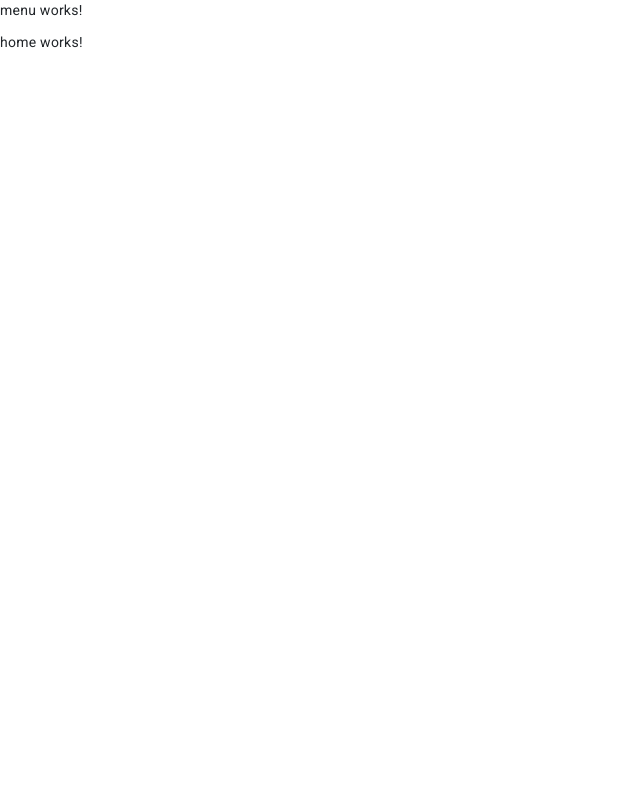
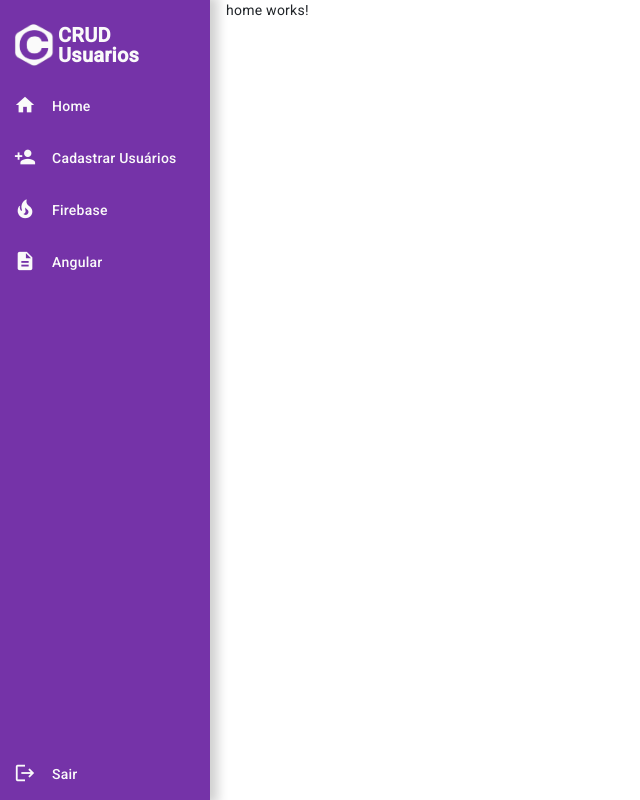
Before and after one commit to softwarefoundation/crud-usuarios, an Angular app: page /home in a window 1280 px wide. Shown: the whole page, without its empty margins (0-640 px from the left). Built offline with nearby package versions, Linux system fonts and the light colour scheme.

Commit message:
[Aula/20] 20. Estrutura do Menu lateral HTML + CSS + Inserindo na Home

```diff
--- a/src/app/app.module.ts
+++ b/src/app/app.module.ts
@@ -9,6 +9,7 @@
 import {FormsModule} from "@angular/forms";
 import { HomeComponent } from './pages/home/home.component';
 import { MenuComponent } from './components/menu/menu.component';
+import {MatIconModule} from "@angular/material/icon";
 
 @NgModule({
   declarations: [
@@ -21,7 +22,8 @@
   imports: [
     BrowserModule,
     AppRoutingModule,
-    FormsModule
+    FormsModule,
+    MatIconModule
   ],
   providers: [
     provideAnimationsAsync()
--- a/src/app/components/menu/menu.component.html
+++ b/src/app/components/menu/menu.component.html
@@ -1 +1,13 @@
-<p>menu works!</p>
+<nav class="sidemenu">
+  <ul>
+    <li routerLink="/home" >
+      <img src="assets/logo.png" width="40px" alt="">
+      <span class="logo">CRUD Usuarios</span>
+    </li>
+    <li routerLink="/home"><mat-icon>home</mat-icon>Home</li>
+    <li routerLink="/usuarios"><mat-icon>person_add</mat-icon>Cadastrar Usuários</li>
+    <a href=""target="_blank"><li><mat-icon>local_fire_department</mat-icon>Firebase</li></a>
+    <a href=""target="_blank"><li><mat-icon>description</mat-icon>Angular</li></a>
+    <li routerLink="/login" class="logout"><mat-icon>logout</mat-icon>Sair</li>
+  </ul>
+</nav>
--- a/src/app/components/menu/menu.component.scss
+++ b/src/app/components/menu/menu.component.scss
@@ -0,0 +1,52 @@
+.sidemenu {
+  width: 210px;
+  height: 100hv;
+  min-height: 100vh;
+  display: block;
+  float: left;
+  background-color: var(--primary-color);
+  padding: 10px 0px;
+  box-shadow: 4px 0px 10px 4px #0a0a0a30;
+  margin-right: 16px;
+
+  ul {
+    padding: 0;
+  }
+
+  li {
+    font-size: 14px;
+    font-weight: 500;
+    color: #fafafa;
+    padding: 14px;
+    margin: 0;
+    display: flex;
+    align-items: center;
+    justify-content: left;
+    //transition: 0.3s linear all;
+    mat-icon{
+      margin-right: 14px; font-size: 22px;
+    }
+    &:hover{
+      background: whitesmoke;
+      cursor: pointer;
+      color: var(--primary-color);
+    }
+  }
+
+  .logo {
+    font-size: 20px;
+    font-weight: bold;
+    margin-left: 4px;
+  }
+
+  .logout{
+    position: absolute;
+    bottom: 0;
+    width: 210px;
+  }
+
+  a {
+    text-decoration: none;
+  }
+
+}
```
